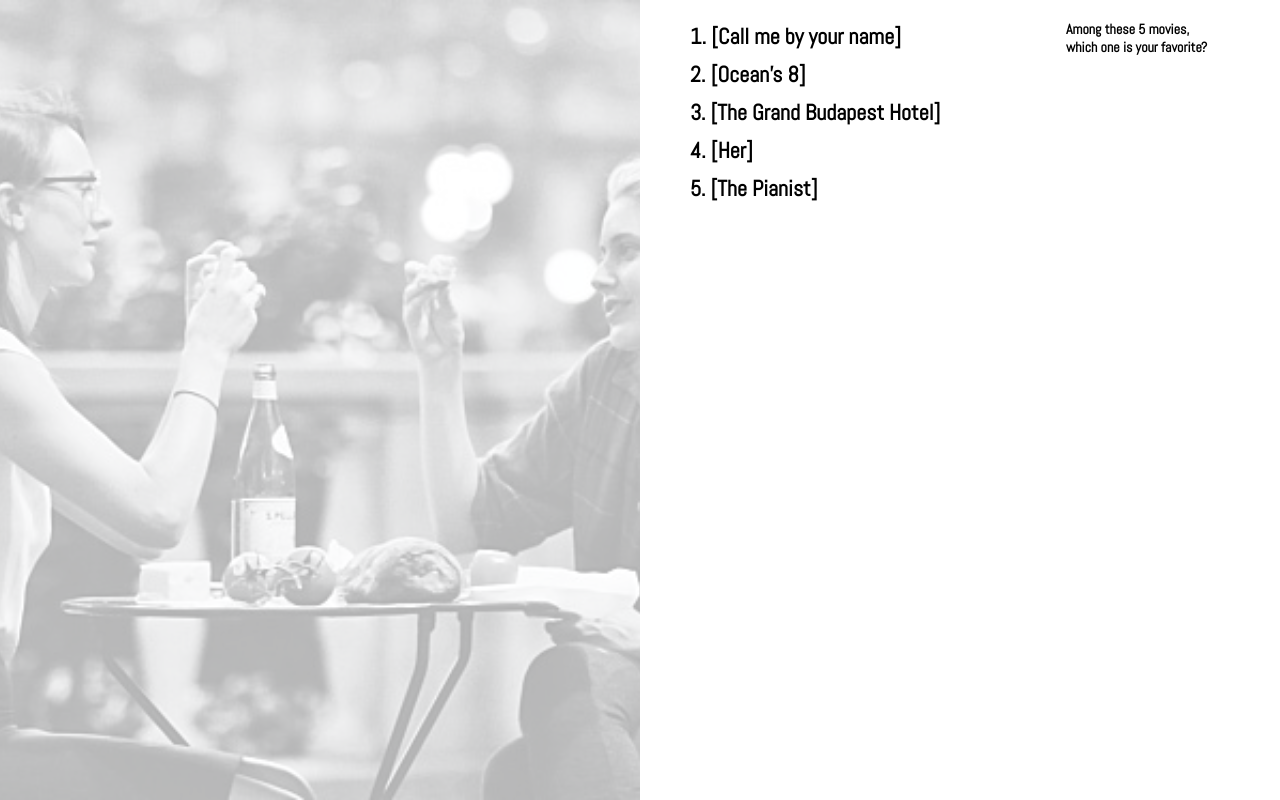
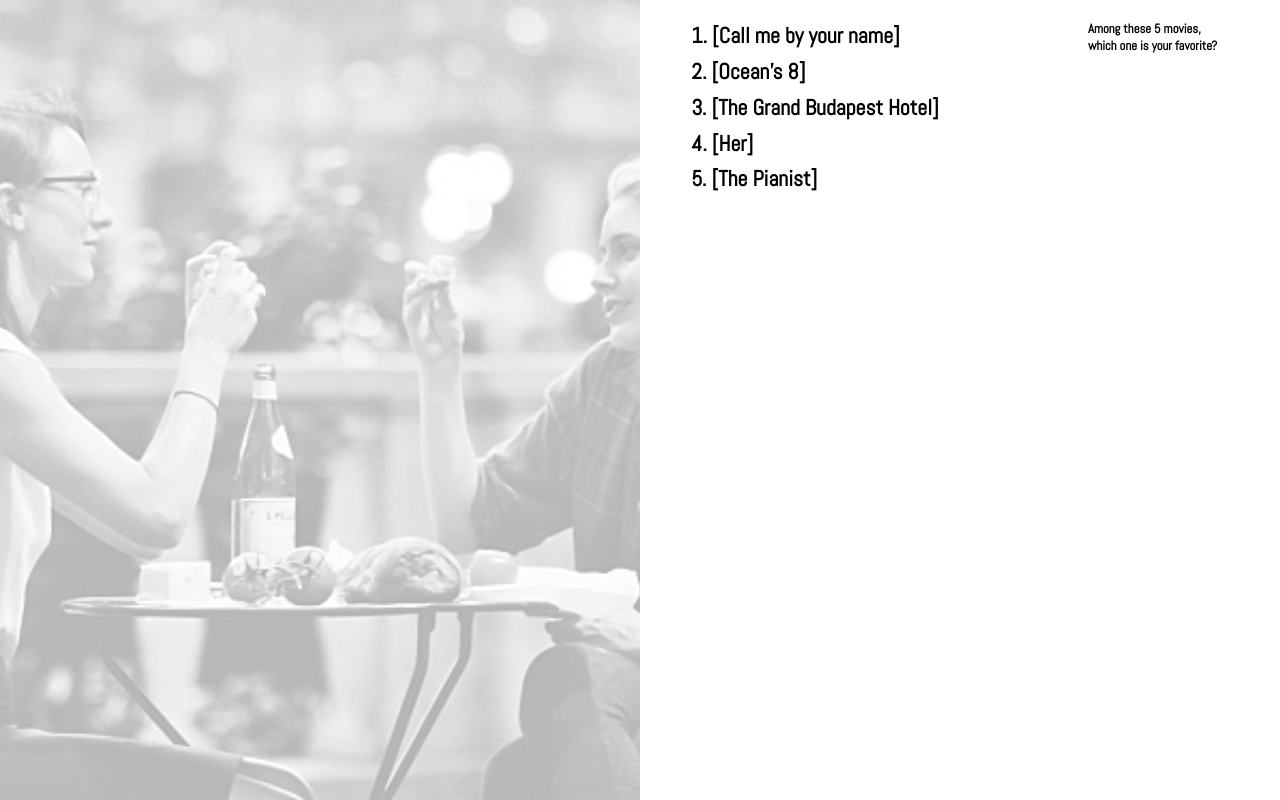
Before and after one commit to youngryuncho/movie-show-window, a plain HTML site: page index.html in a window 1280 px wide. Drawn offline with Linux system fonts and the light colour scheme; a web font is replaced by a local one.

Commit message:
텍스트 크기 vw로 변환

```diff
--- a/main.css
+++ b/main.css
@@ -1,9 +1,14 @@
+
 body {
+     height: 100%;
+    width: 100%;
+    background-color: #ffffff;
     font-family: 'Abel', sans-serif;
     /* font-family: 'Poiret One', cursive; */
     text-align: left;
     background-repeat: no-repeat;
 }
+
 
 .정렬 {
     width: fit-content;
@@ -43,18 +48,18 @@ body {
 }
 
 .영화보자 {
-    width: 65%;
+    width: 70%;
     height: 50%;
-    padding: 10px 10px 0 50px;
+    padding: 10px 0 0 8%;
     box-sizing: border-box;
-    font-size: 18px;
-    line-height: 36px;
+    font-size: 1.7vw;
+    line-height: 2.8vw;
 }
 
 .제목강조 {
     height: 40px;
-    font-size: 22px;
-    line-height: 36px;
+    font-size: 1.7vw;
+    line-height: 2.8vw;
     font-weight: bold;
 	cursor: -webkit-grabbing;
 
@@ -63,12 +68,12 @@ body {
 .몇편 {
     display: block;
     height: fit-content;
-    width: 35%;
-    padding: 12px 0 0 10px;
+    width: 30%;
+    padding: 12px 6% 0 0;
     box-sizing: border-box;
-    font-size: 14px;
+    font-size: 1vw;
     font-weight: bold;
-    line-height: 18px;
+    line-height: 1.35vw;
     float: right;
     cursor: -webkit-grab;
 }
```
